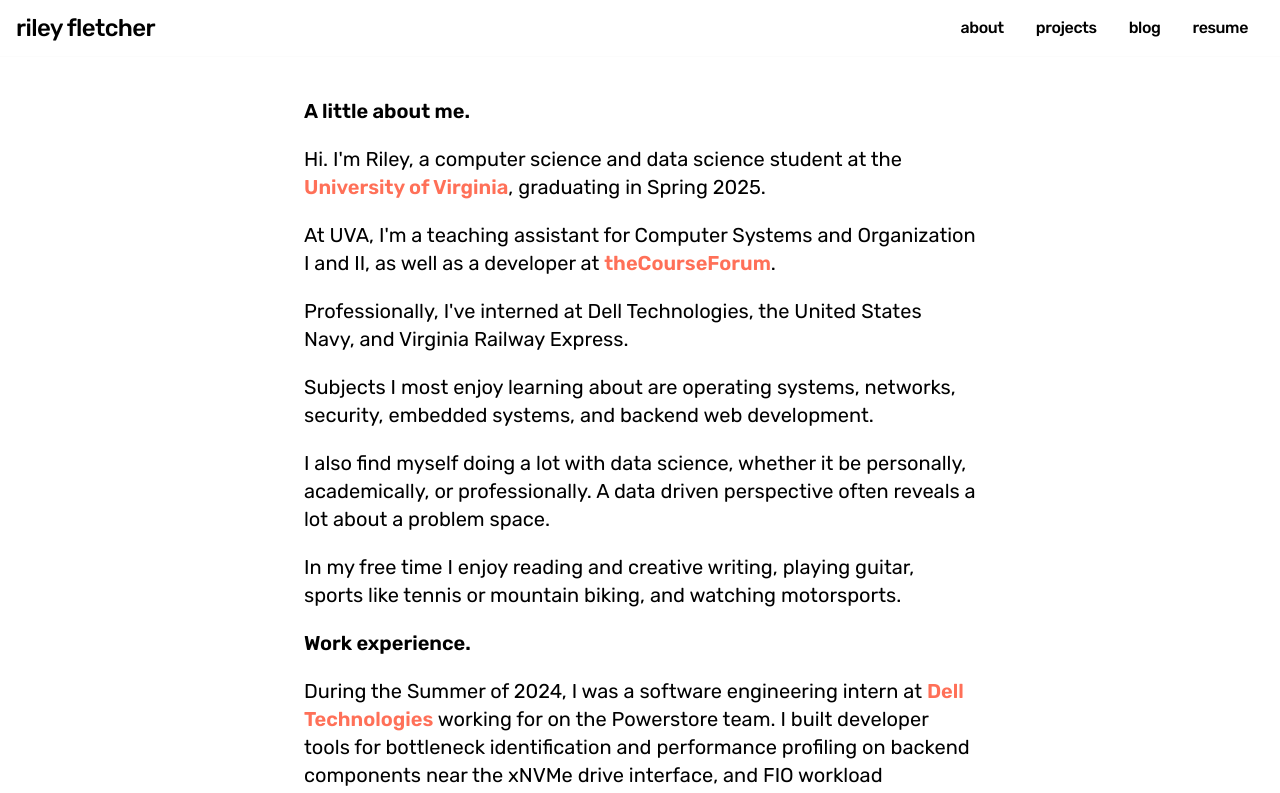
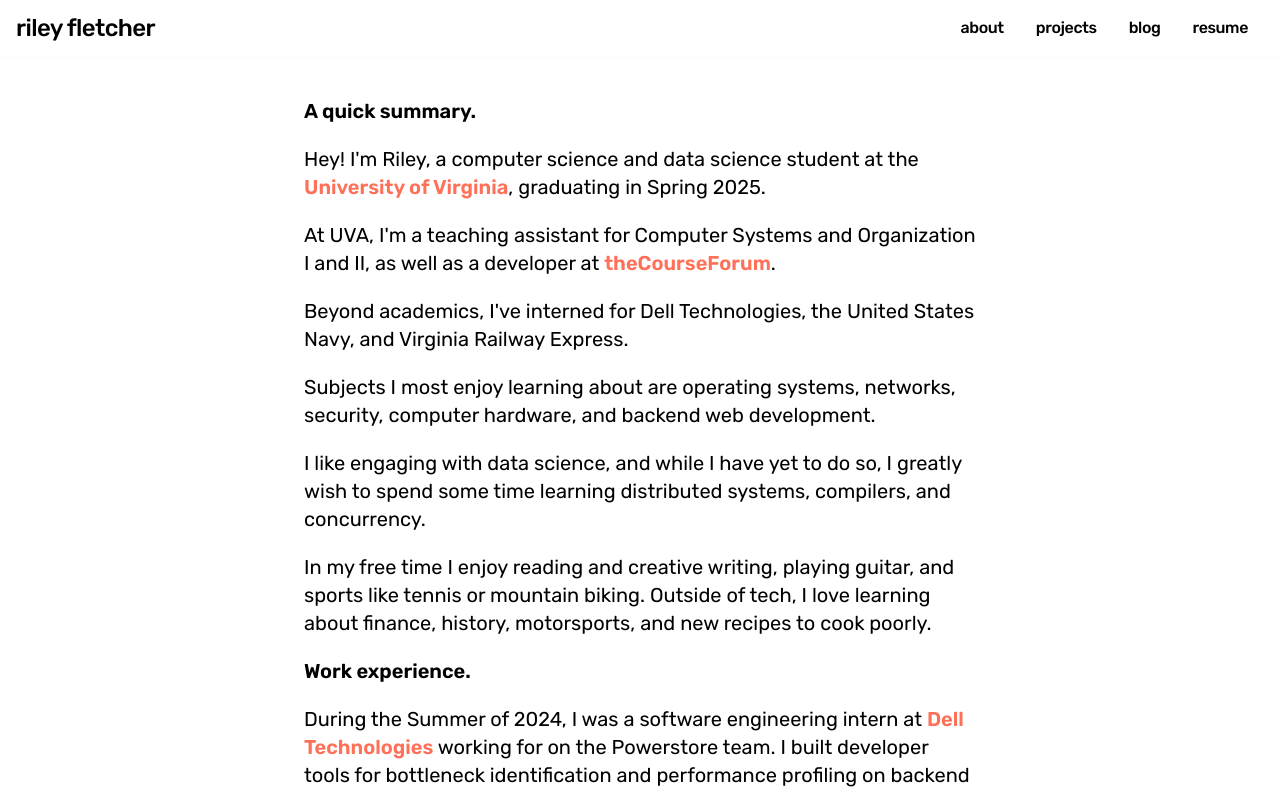
Before and after one commit to rileyfletch/personal-website, a Next.js app: page /about in a window 1280 px wide. Shown: the top 793 px of the page. Built offline with nearby package versions, Linux system fonts and the light colour scheme.

Commit message:
minor changes

```diff
--- a/components/about.tsx
+++ b/components/about.tsx
@@ -4,10 +4,10 @@ export default function About() {
 
             <div className="max-w-2xl mx-auto space-y-5 mt-10">
 
-                <p className="sm:text-xl mb-4 font-semibold">A little about me.</p>
+                <p className="sm:text-xl mb-4 font-semibold">A quick summary.</p>
 
                 <p className="sm:text-xl mb-4">
-                Hi. I&apos;m Riley, a computer science and data science student at the
+                Hey! I&apos;m Riley, a computer science and data science student at the
                 <a className="text-red font-semibold transition-all duration-700 hover:text-blue" href="https://engineering.virginia.edu/department/computer-science"> University of Virginia</a>, graduating in Spring 2025.
 
 
@@ -18,21 +18,22 @@ export default function About() {
                     as well as a developer at <a className="text-red font-semibold transition-all duration-700 hover:text-green" href="https://thecourseforum.com/"> theCourseForum</a>.
                     </p>
                     <p className="sm:text-xl mb-4">
-                    Professionally, I&apos;ve interned at Dell Technologies, the United
+                    Beyond academics, I&apos;ve interned for Dell Technologies, the United
                     States Navy, and Virginia Railway Express.
                 </p>
 
                 <p className="sm:text-xl mb-4">
-                 Subjects I most enjoy learning about are operating systems, networks, security, embedded systems, and backend web development.
+                 Subjects I most enjoy learning about are operating systems, networks, security, computer hardware, and backend web development.
                 </p>
 
                 <p className="sm:text-xl mb-4">
-                 I also find myself doing a lot with data science, whether it be personally, academically, or professionally.
-                 A data driven perspective often reveals a lot about a problem space.
+                 I like engaging with data science, and while I have yet to do so, I greatly wish to
+                 spend some time learning distributed systems, compilers, and concurrency.
                 </p>
 
                 <p className="sm:text-xl">
-                In my free time I enjoy reading and creative writing, playing guitar, sports like tennis or mountain biking, and watching motorsports.
+                In my free time I enjoy reading and creative writing, playing guitar, and sports like tennis or mountain biking.
+                Outside of tech, I love learning about finance, history, motorsports, and new recipes to cook poorly.
                 </p>
 
                 <p className="sm:text-xl mb-4 font-semibold">Work experience.</p>
--- a/components/footer.tsx
+++ b/components/footer.tsx
@@ -4,7 +4,7 @@ export default function Footer() {
     return (
         <footer className="py-4 text-center bottom-0 left-0 w-full">
             <p className="text-sm">
-                © {currentYear} Riley Fletcher. All rights reserved.
+                © {currentYear} Riley Fletcher. Last updated 9/5/24.
             </p>
         </footer>
     )
```
